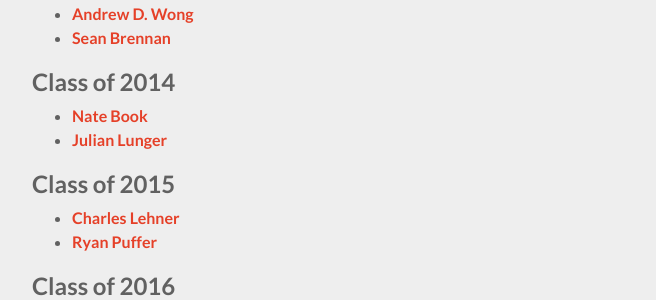
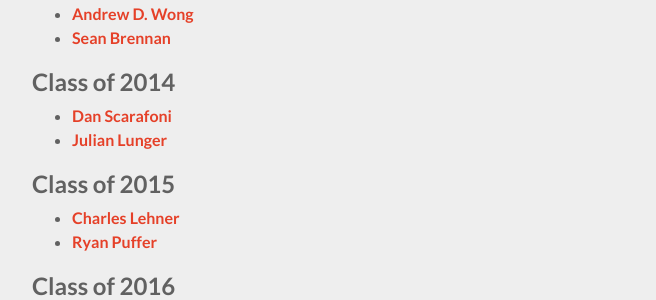
Before and after one commit to RocHack/rochack.org, a Jekyll site: the page built from about.html, in a window 1280 px wide. Shown: the part 679-979 px from the top of the page, without its empty margins (308-964 px from the left). Built offline with Jekyll 4.4.1, drawn with Linux system fonts in a browser that asks for light colours.

Commit message:
Update about.html
Added me name

```diff
--- a/about.html
+++ b/about.html
@@ -20,6 +20,9 @@
     -
         name: Nate Book
         link: http://www.natembook.com
+
+        name: Dan Scarafoni
+        link: http://www.scarafoni.com
     -
         name: Julian Lunger
         link: http://j.julianlunger.com/
```
